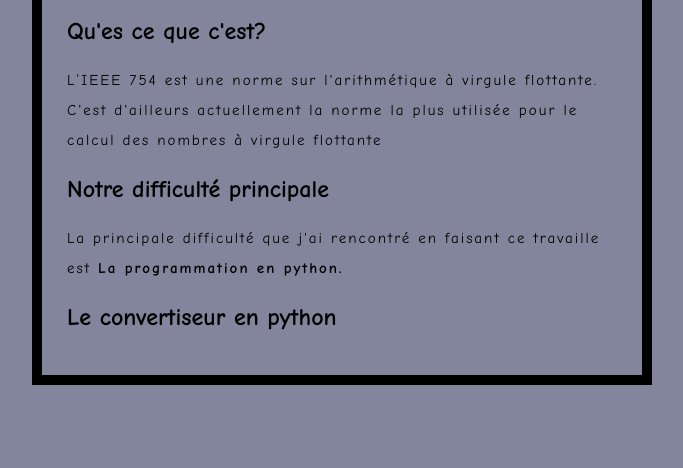
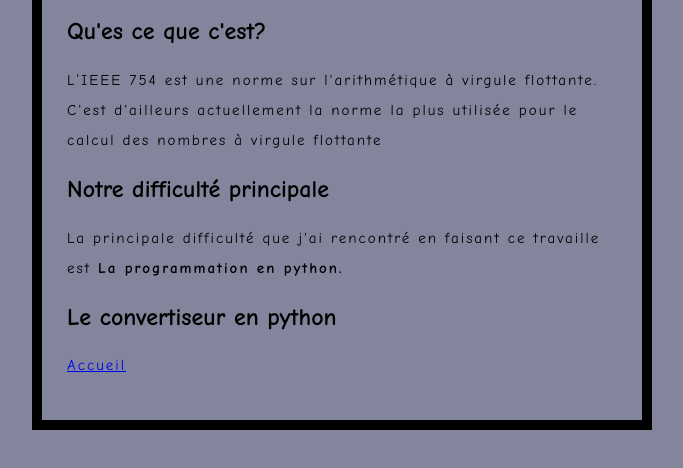
Before and after one commit to AntoineGallant/TP-du-projet-IEEE-754, a plain HTML site: page index.html in a window 1280 px wide. Shown: the part 94-562 px from the top of the page, without its empty margins (298-981 px from the left). Drawn offline with Linux system fonts and the light colour scheme.

Commit message:
Update index.html

```diff
--- a/index.html
+++ b/index.html
@@ -12,5 +12,6 @@
     <h2>Notre difficulté principale</h2>
     <p>La principale difficulté que j'ai rencontré en faisant ce travaille est <strong>La programmation en python.</strong></p>
     <h2>Le convertiseur en python</h2>
+    <p><a href="https://antoinegallant.github.io/gallantantoine/">Accueil</a></p>
   <body>
 <html>
```
